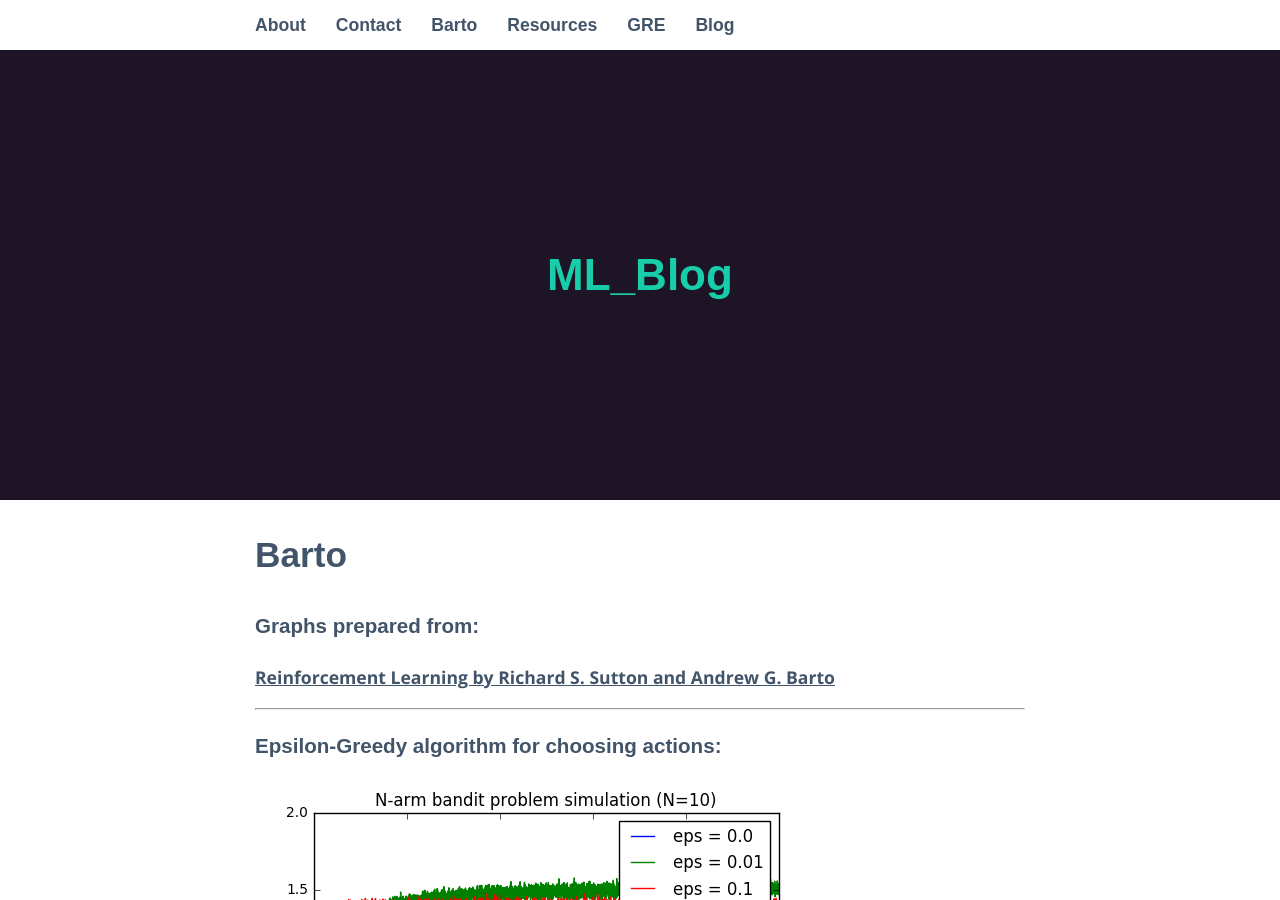
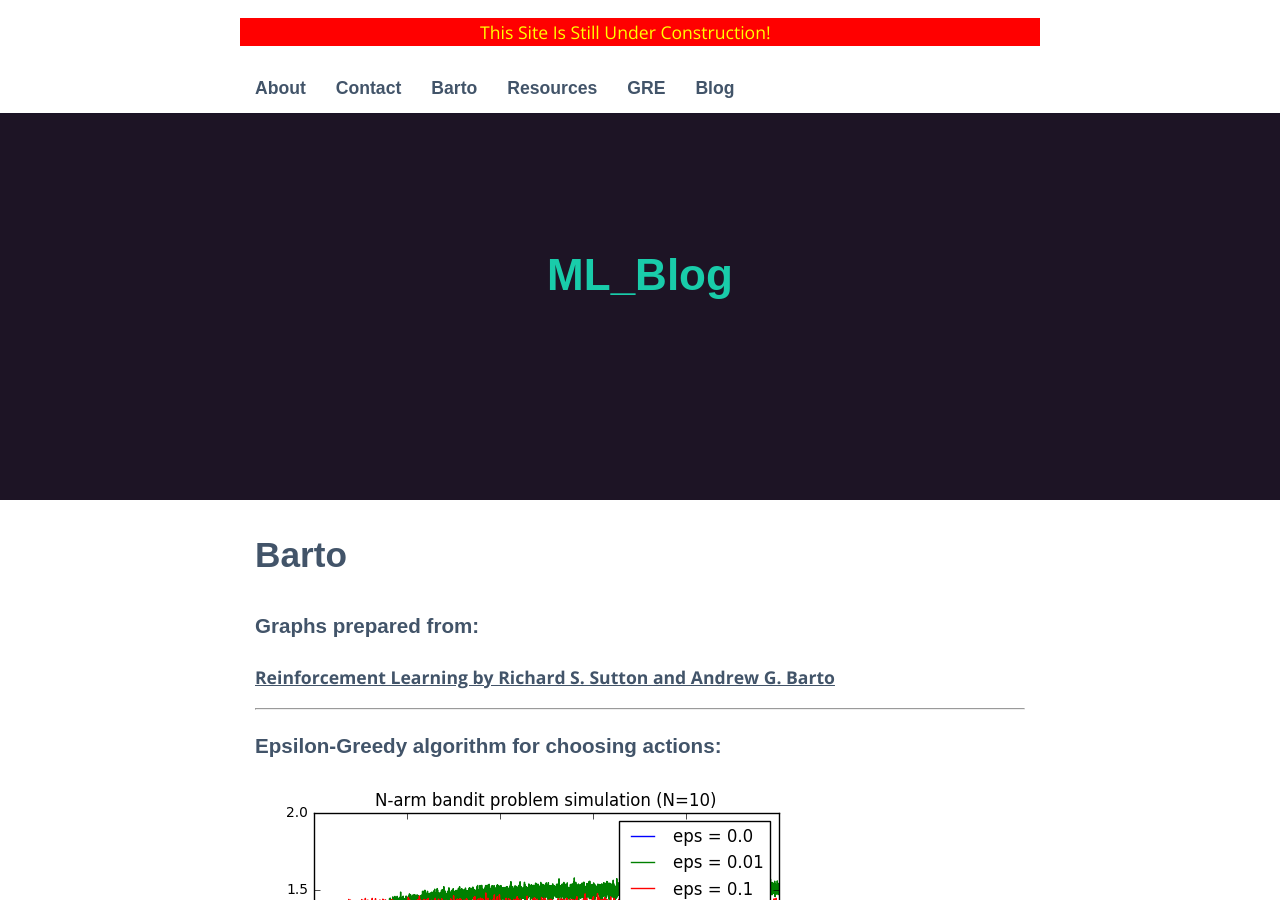
Before and after one commit to Erfi/erfi.github.io, a Jekyll site: the page built from _pages/03_Barto.md, in a window 1280 px wide and 900 px high. Built offline with Jekyll 4.4.1, drawn with Linux system fonts in a browser that asks for light colours; some web fonts are replaced; formulas are drawn with MathJax 3.

Commit message:
added the 'under construction' div in the header

```diff
--- a/_includes/header.html
+++ b/_includes/header.html
@@ -1,5 +1,8 @@
 <aside>
 	<div class="container">
+		<div style="color:yellow; background-color:red">
+			<p style="margin-left:30%">This Site Is Still Under Construction!</p>
+		</div>
 		<nav>
 			<ul>
 				{% for page in site.pages %} {% if page.title %}
```
